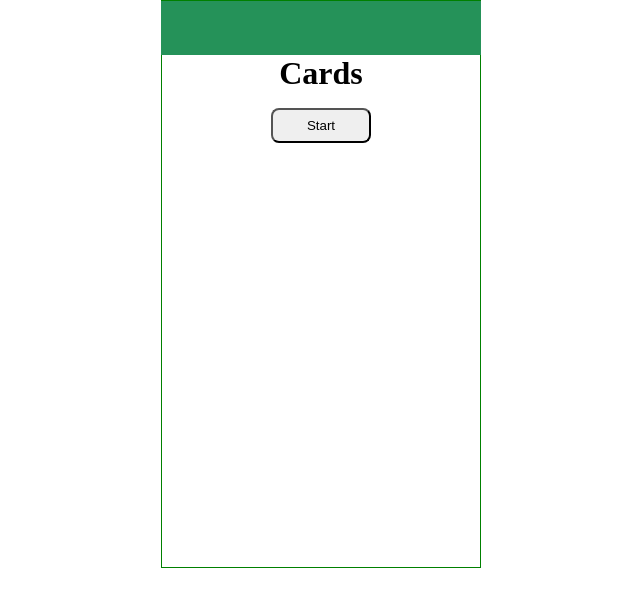
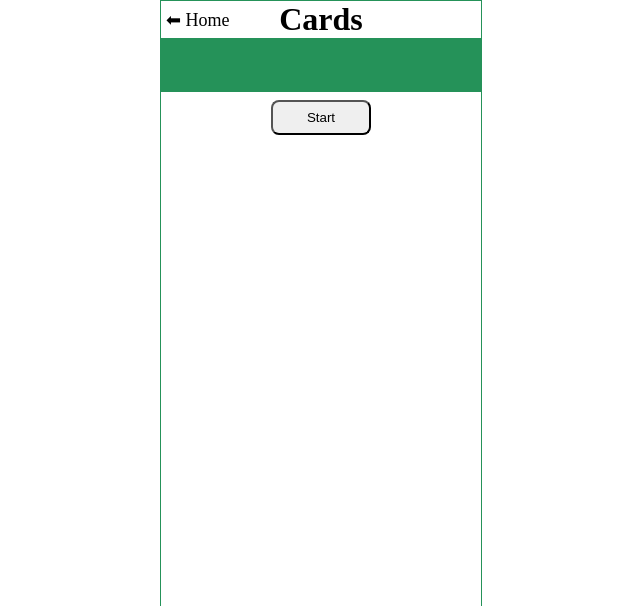
Before and after one commit to GMSoudersJr/card-workout, a SvelteKit app: page /cards in a window 1280 px wide. Shown: the top 606 px of the page, without its empty margins (319-959 px from the left). Built offline with nearby package versions, Linux system fonts and the light colour scheme.

Commit message:
Add navigation and change card layout

```diff
--- a/src/lib/components/PlayingCardWidget.svelte
+++ b/src/lib/components/PlayingCardWidget.svelte
@@ -19,8 +19,6 @@
       const randomCard = $deckOfCards.at(randomCardIndex)
       deckOfCards.pluck(randomCardIndex);
       randomCard && currentCard.data(randomCard);
-      console.log("no. of Discards:", numberOfDiscardedCards);
-      console.log("scroll width:", scrollWidth);
     } else {
       alert("All Done");
     }
@@ -93,13 +91,14 @@
     background: #D9D9D9;
   }
   .rank, .suit {
-    line-height: 0.9em;
+    line-height: 0.5em;
   }
   .rank-and-suit {
     grid-area: rank-and-suit;
     display: grid;
     grid-template-columns: 1fr;
     grid-template-rows: repeat(2, min-content);
+    row-gap: 8px;
     justify-content: center;
     align-items: center;
   }
--- a/src/routes/+layout.svelte
+++ b/src/routes/+layout.svelte
@@ -8,10 +8,8 @@
 
 <style>
   main {
-    width: 320px;
-    height: 568px;
-    border: 1px solid green;
+    border: 1px solid #259259;
     display: grid;
-    justify-content: center;
+    justify-items: center;
   }
 </style>
--- a/src/routes/+page.svelte
+++ b/src/routes/+page.svelte
@@ -2,3 +2,5 @@
 </script>
 
 <h1>This will be the login page</h1>
+
+<a href="/cards">cards</a>
--- a/src/routes/cards/+layout.svelte
+++ b/src/routes/cards/+layout.svelte
@@ -5,6 +5,12 @@
 </script>
 
 <main>
+  <div class="nav-and-heading">
+    <a href="/" class="nav-link">
+      ⬅ Home
+    </a>
+    <h1 class="heading">Cards</h1>
+  </div>
   <aside class="discarded-cards-aside">
     <div id="discarded-cards-only" class="discarded-cards">
     {#if  $discardedCards}
@@ -30,8 +36,26 @@
     width: max-content;
     display: grid;
     grid-template-columns: 1fr;
-    grid-template-rows: min-content 1fr min-content;
+    grid-template-rows: repeat(2, min-content) 1fr min-content;
     justify-content: center;
+  }
+  .nav-and-heading {
+    display: grid;
+    grid-template-columns: repeat(3, 1fr);
+    justify-content: center;
+    align-items: center;
+    grid-template-areas: "nav heading .";
+  }
+  .nav-link {
+    grid-area: nav;
+    font-size: large;
+    padding-left: 5px;
+    text-decoration: none;
+    color: #000000;
+  }
+  .heading {
+    grid-area: heading;
+    place-self: center;
   }
   .discarded-cards-aside {
     width: 320px;
@@ -54,7 +78,6 @@
     scrollbar-width: none;
     padding-top: 5px;
     justify-self: center;
-    border-top-left-radius: 8px;
   }
   .discarded-cards::-webkit-scrollbar {
     display: none;
--- a/src/routes/cards/+page.svelte
+++ b/src/routes/cards/+page.svelte
@@ -6,7 +6,6 @@
 </script>
 
 <main>
-  <h1 class="title">Cards</h1>
   {#if $currentCard.length == 0}
     <StartButton />
   {/if}
@@ -29,6 +28,7 @@
     text-align: center;
   }
   main {
+    padding-top: 8px;
     display: grid;
     grid-template-rows: repeat(3, min-content);
     row-gap: 1rem;
```
